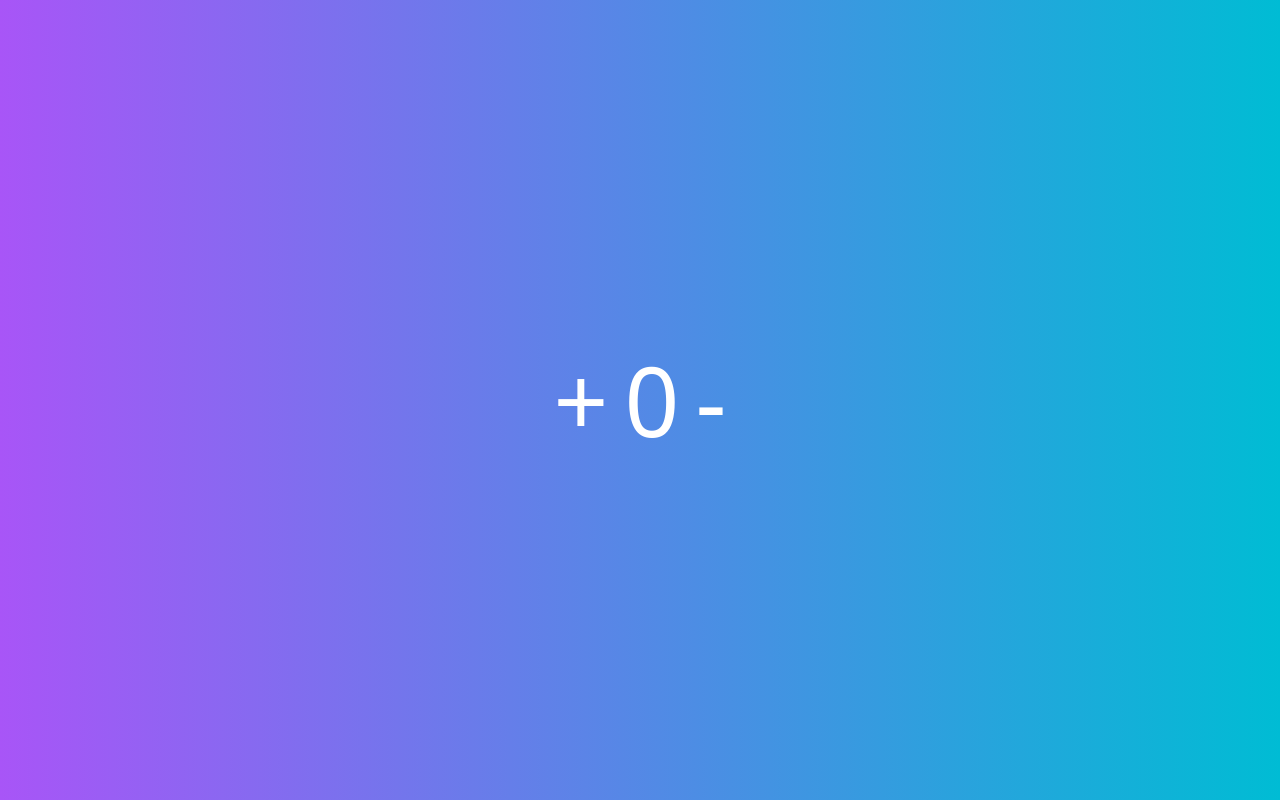
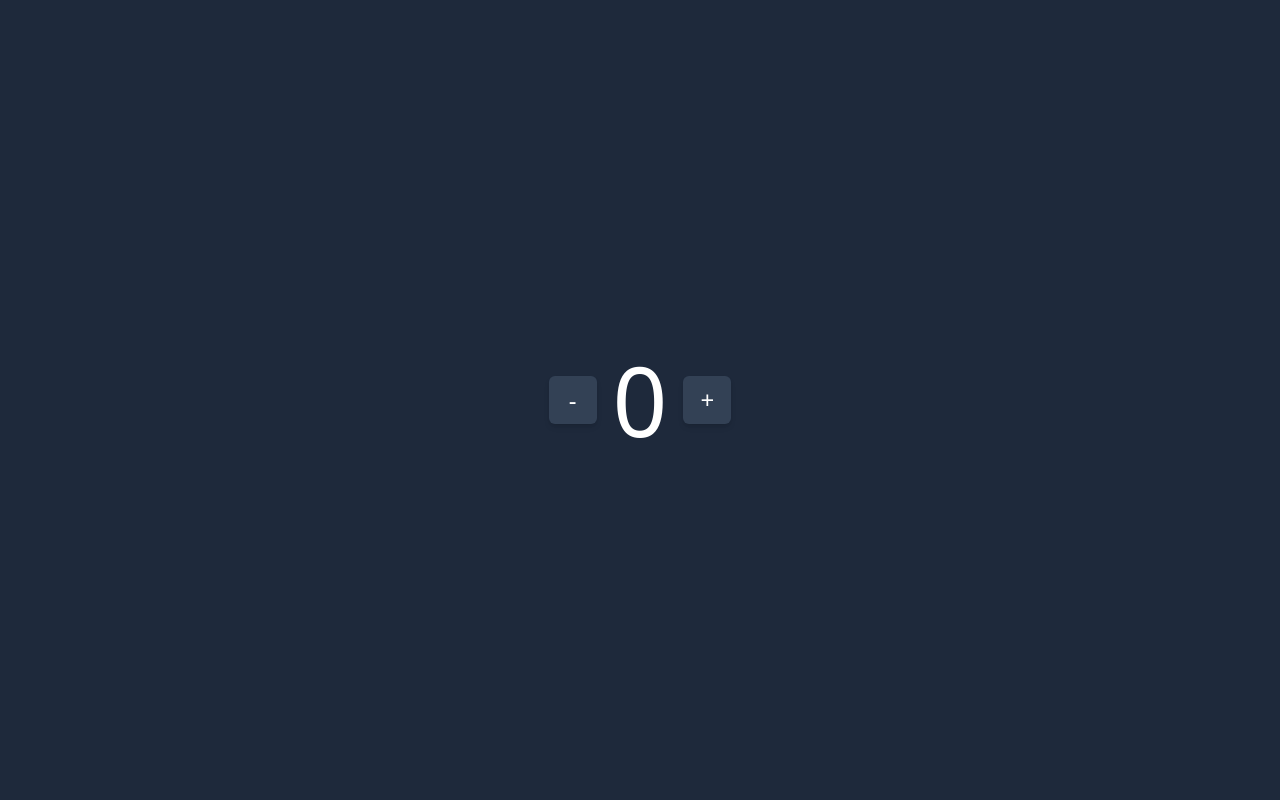
Before and after one commit to YusufcanY/vue-vite-tw3-boilerplate, a Vue app: page / in a window 1280 px wide. Built offline with nearby package versions, Linux system fonts and the light colour scheme.

Commit message:
UI improvements

```diff
--- a/src/components/Counter.vue
+++ b/src/components/Counter.vue
@@ -1,10 +1,20 @@
 <template>
-  <div class="flex items-center text-8xl text-white">
-    <button @click="increment">+</button>
-    <div class="mx-4">
+  <div class="flex items-center justify-center space-x-4 text-white">
+    <button
+      class="h-12 w-12 rounded-md bg-slate-700 p-2 text-2xl shadow-md transition-transform duration-200 hover:-translate-y-1"
+      @click="decrement"
+    >
+      -
+    </button>
+    <div class="text-8xl">
       {{ counter }}
     </div>
-    <button @click="decrement">-</button>
+    <button
+      class="h-12 w-12 rounded-md bg-slate-700 p-2 text-2xl shadow-md transition-transform duration-200 hover:-translate-y-1"
+      @click="increment"
+    >
+      +
+    </button>
   </div>
 </template>
 
--- a/src/views/Home.vue
+++ b/src/views/Home.vue
@@ -1,7 +1,5 @@
 <template>
-  <div
-    class="flex h-screen items-center justify-center bg-gradient-to-r from-purple-500 to-primary"
-  >
+  <div class="flex h-screen items-center justify-center bg-slate-800">
     <Counter />
   </div>
 </template>
```
